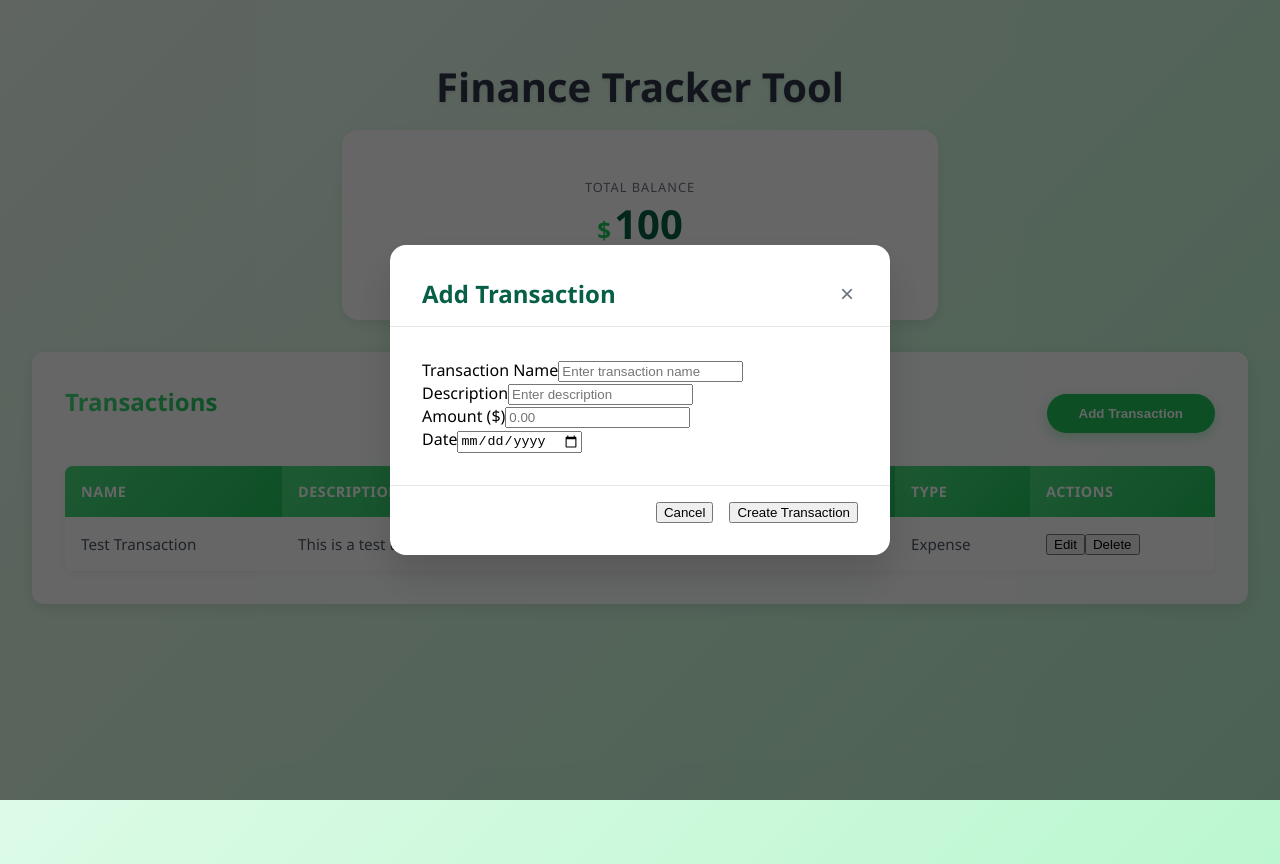
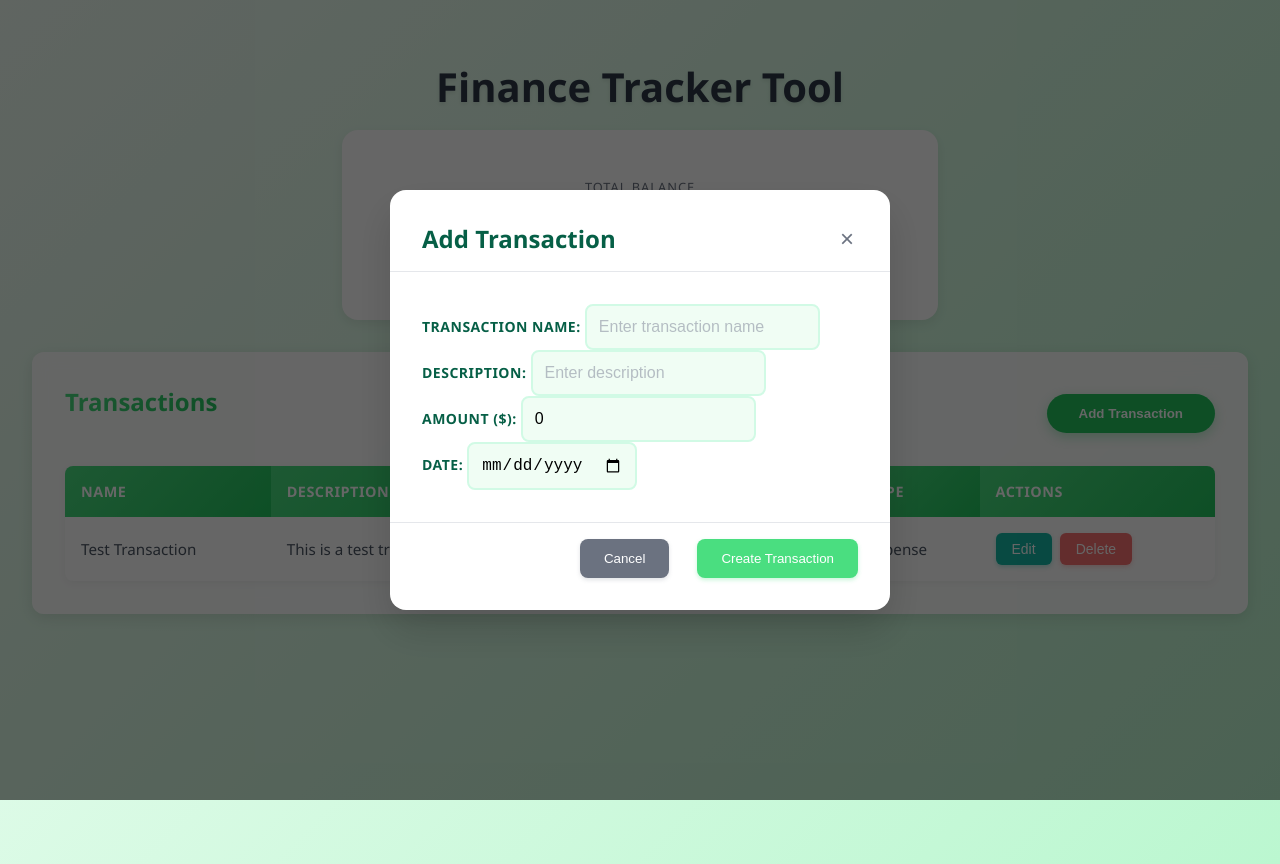
Before and after one commit to YawDev/finance-tracker-tool, a React (Vite) app: page / in a window 1280 px wide. Both pictures are taken after a click on the button "Add Transaction". Built offline with nearby package versions, Linux system fonts and the light colour scheme.

Commit message:
UI changes, Add, Edit, Delete added

```diff
--- a/src/components/AddOrEditModal.tsx
+++ b/src/components/AddOrEditModal.tsx
@@ -3,7 +3,17 @@ import Form from "react-bootstrap/Form";
 import Button from "react-bootstrap/Button";
 import type { Transaction } from "../utils/Types";
 import AppContext from "../utils/Context";
-import { useContext } from "react";
+import { useContext, useEffect, useState } from "react";
+
+type FormState = {
+  fieldsUnchanged: boolean;
+  formInput: {
+    name: string;
+    description: string;
+    amount: number;
+    date: string; // or Date depending on your needs
+  };
+};
 
 const AddOrEditModal = ({
   modalIsOpen,
@@ -15,6 +25,41 @@ const AddOrEditModal = ({
   editMode: { isEdit: boolean; transaction: Transaction | null };
 }) => {
   const context = useContext(AppContext);
+  const [formState, setFormState] = useState<FormState>({
+    fieldsUnchanged: true,
+    formInput: {
+      name: "",
+      description: "",
+      amount: 0,
+      date: new Date().toDateString(),
+    },
+  });
+
+  useEffect(() => {
+    // When editMode.transaction changes, update the form state
+    if (editMode.transaction) {
+      setFormState({
+        fieldsUnchanged: true,
+        formInput: {
+          name: editMode.transaction.name || "",
+          description: editMode.transaction.description || "",
+          amount: editMode.transaction.amount || 0,
+          date: editMode.transaction.date || new Date().toDateString(),
+        },
+      });
+    } else {
+      // Clear the form when not in edit mode
+      setFormState({
+        fieldsUnchanged: true,
+        formInput: {
+          name: "",
+          description: "",
+          amount: 0,
+          date: new Date().toDateString(),
+        },
+      });
+    }
+  }, [editMode.transaction]);
 
   if (!context) {
     throw new Error(
@@ -27,10 +72,11 @@ const AddOrEditModal = ({
   const handleAddOrEditTransaction = () => {
     if (editMode.isEdit && editMode.transaction) {
       // field validation goes here.
-      alert("submitted!");
-      //updateItem(editMode.transaction);
+      updateItem(editMode.transaction);
+      handleCloseModal();
     } else {
-      alert("submitted!");
+      AddNewItem();
+      handleCloseModal();
     }
   };
 
@@ -39,15 +85,27 @@ const AddOrEditModal = ({
       if (transaction.id === item.id) {
         return {
           ...transaction,
-          name: "Updated Name",
-          description: "Updated Description",
-          amount: 100,
-          date: "2024-06-01",
+          name: formState.formInput.name,
+          description: formState.formInput.description,
+          amount: formState.formInput.amount,
+          date: formState.formInput.date,
         };
       }
       return transaction;
     });
     setTransactionList(updatedItem);
+  };
+
+  const AddNewItem = () => {
+    const newItem = {
+      name: formState.formInput.name,
+      description: formState.formInput.description,
+      amount: formState.formInput.amount,
+      date: formState.formInput.date,
+      id: crypto.randomUUID(),
+      type: { name: "Expense" },
+    };
+    setTransactionList([...transactionList, newItem as Transaction]);
   };
 
   return (
@@ -71,61 +129,118 @@ const AddOrEditModal = ({
         <div className="modal-body">
           <Form>
             <Form.Group className="mb-3">
-              <Form.Label htmlFor="Name">Transaction Name</Form.Label>
+              <Form.Label htmlFor="Name">Transaction Name: </Form.Label>
               <Form.Control
                 type="text"
                 id="Name"
                 placeholder="Enter transaction name"
-                value={editMode.transaction ? editMode.transaction.name : ""}
-                onChange={(e) => {}}
+                value={formState.formInput.name}
+                onChange={(e) => {
+                  setFormState((prevState) => ({
+                    ...prevState,
+                    formInput: {
+                      ...prevState.formInput,
+                      name: e.target.value,
+                    },
+                  }));
+                }}
               />
             </Form.Group>
 
             <Form.Group className="mb-3">
-              <Form.Label htmlFor="Description">Description</Form.Label>
+              <Form.Label htmlFor="Description">Description: </Form.Label>
               <Form.Control
                 type="text"
                 id="Description"
                 placeholder="Enter description"
-                value={
-                  editMode.transaction ? editMode.transaction.description : ""
-                }
-                onChange={() => {}}
+                value={formState.formInput.description}
+                onChange={(e) => {
+                  setFormState((prevState) => ({
+                    ...prevState,
+                    formInput: {
+                      ...prevState.formInput,
+                      description: e.target.value,
+                    },
+                  }));
+                }}
               />
             </Form.Group>
 
             <Form.Group className="mb-3">
-              <Form.Label htmlFor="Amount">Amount ($)</Form.Label>
+              <Form.Label htmlFor="Amount">Amount ($): </Form.Label>
               <Form.Control
                 type="number"
                 id="Amount"
                 placeholder="0.00"
                 step="0.01"
-                value={editMode.transaction ? editMode.transaction.amount : ""}
-                onChange={() => {}}
+                value={formState.formInput.amount}
+                onChange={(e) => {
+                  setFormState((prevState) => ({
+                    ...prevState,
+                    formInput: {
+                      ...prevState.formInput,
+                      amount: parseFloat(e.target.value),
+                    },
+                  }));
+                }}
               />
             </Form.Group>
 
             <Form.Group className="mb-3">
-              <Form.Label htmlFor="Date">Date</Form.Label>
+              <Form.Label htmlFor="Date">Date: </Form.Label>
               <Form.Control
                 type="date"
                 id="Date"
-                value={editMode.transaction ? editMode.transaction.date : ""}
-                onChange={() => {}}
+                value={formState.formInput.date}
+                onChange={(e) => {
+                  setFormState((prevState) => ({
+                    ...prevState,
+                    formInput: {
+                      ...prevState.formInput,
+                      date: e.target.value,
+                    },
+                  }));
+                }}
               />
             </Form.Group>
           </Form>
         </div>
 
         <div className="modal-footer">
-          <Button variant="secondary" onClick={handleCloseModal}>
+          <Button
+            variant="secondary"
+            className="modal-cancel-btn"
+            onClick={() => {
+              setFormState({
+                fieldsUnchanged: true,
+                formInput: {
+                  name: "",
+                  description: "",
+                  amount: 0,
+                  date: new Date().toISOString(),
+                },
+              });
+              handleCloseModal();
+            }}
+          >
             Cancel
           </Button>
           <Button
             variant="success"
-            className="ms-2"
-            onClick={() => handleAddOrEditTransaction()}
+            className="modal-submit-btn"
+            onClick={() => {
+              handleAddOrEditTransaction();
+              setFormState({
+                fieldsUnchanged: true,
+                formInput: {
+                  name: "",
+                  description: "",
+                  amount: 0,
+                  date: new Date().toISOString(),
+                },
+              });
+              handleCloseModal();
+            }}
           >
             {editMode.isEdit ? "Update Transaction" : "Create Transaction"}
           </Button>
--- a/src/components/BalanceCalculator.tsx
+++ b/src/components/BalanceCalculator.tsx
@@ -10,7 +10,7 @@ const BalanceCalculator = () => {
       const total = context.transactionList.reduce((acc, transaction) => {
         return acc + transaction.amount;
       }, 0);
-      context.setTotalSpent(total);
+      context.setTotalSpent(Math.round(total * 100) / 100);
     }
   }, [context]);
 
--- a/src/components/TransactionListItem.tsx
+++ b/src/components/TransactionListItem.tsx
@@ -1,5 +1,6 @@
-import React from "react";
+import React, { useContext } from "react";
 import type { Transaction } from "../utils/Types";
+import AppContext from "../utils/Context";
 
 const TransactionListItem = ({
   transaction,
@@ -12,6 +13,25 @@ const TransactionListItem = ({
   >;
   setModalIsOpen: (boolean: boolean) => void;
 }) => {
+  const context = useContext(AppContext);
+  if (!context) {
+    throw new Error(
+      "TransactionListItem must be used within an AppContext Provider",
+    );
+  }
+
+  const { transactionList, setTransactionList } = context;
+
+  const handleDeleteItem = (transactionToDelete: Transaction) => {
+    window.confirm("Are you sure you want to delete this transaction?") &&
+      deleteItem(transactionToDelete);
+  };
+  const deleteItem = (transactionToDelete: Transaction) => {
+    const updatedItem = transactionList.filter(
+      (transaction) => transaction.id !== transactionToDelete.id,
+    );
+    setTransactionList(updatedItem);
+  };
   return (
     <tr className="transaction-row" key={transaction.id}>
       <td>{transaction.name}</td>
@@ -22,6 +42,7 @@ const TransactionListItem = ({
       <td>
         <div className="action-buttons">
           <button
+            className="edit-btn"
             onClick={() => {
               setEditMode({ isEdit: true, transaction });
               setModalIsOpen(true);
@@ -30,7 +51,12 @@ const TransactionListItem = ({
             Edit
           </button>
 
-          <button>Delete</button>
+          <button
+            className="delete-btn"
+            onClick={() => handleDeleteItem(transaction)}
+          >
+            Delete
+          </button>
         </div>
       </td>
     </tr>
--- a/src/styles/App.css
+++ b/src/styles/App.css
@@ -265,3 +265,140 @@ h1 {
   padding: 1rem 2rem 2rem 2rem;
   border-top: 1px solid #e5e7eb;
 }
+
+/* Action Buttons Styling */
+.action-buttons {
+  display: flex;
+  gap: 0.5rem;
+}
+
+.edit-btn {
+  background-color: #14b8a6;
+  color: white;
+  border: none;
+  padding: 0.5rem 1rem;
+  border-radius: 6px;
+  font-size: 0.875rem;
+  font-weight: 500;
+  cursor: pointer;
+  transition: all 0.2s ease;
+  box-shadow: 0 2px 4px rgba(20, 184, 166, 0.3);
+}
+
+.edit-btn:hover {
+  background-color: #0d9488;
+  transform: translateY(-1px);
+  box-shadow: 0 4px 8px rgba(20, 184, 166, 0.4);
+}
+
+.edit-btn:active {
+  transform: translateY(0);
+}
+
+.delete-btn {
+  background-color: #f87171;
+  color: white;
+  border: none;
+  padding: 0.5rem 1rem;
+  border-radius: 6px;
+  font-size: 0.875rem;
+  font-weight: 500;
+  cursor: pointer;
+  transition: all 0.2s ease;
+  box-shadow: 0 2px 4px rgba(248, 113, 113, 0.3);
+}
+
+.delete-btn:hover {
+  background-color: #ef4444;
+  transform: translateY(-1px);
+  box-shadow: 0 4px 8px rgba(248, 113, 113, 0.4);
+}
+
+.delete-btn:active {
+  transform: translateY(0);
+}
+
+/* Modal Button Styling */
+.modal-cancel-btn {
+  background-color: #6b7280 !important;
+  border: none !important;
+  color: white !important;
+  padding: 0.75rem 1.5rem !important;
+  border-radius: 8px !important;
+  font-weight: 500 !important;
+  transition: all 0.2s ease !important;
+  box-shadow: 0 2px 4px rgba(107, 114, 128, 0.2) !important;
+}
+
+.modal-cancel-btn:hover {
+  background-color: #4b5563 !important;
+  border: none !important;
+  transform: translateY(-1px) !important;
+  box-shadow: 0 4px 8px rgba(107, 114, 128, 0.3) !important;
+}
+
+.modal-cancel-btn:active {
+  transform: translateY(0) !important;
+}
+
+.modal-submit-btn {
+  background-color: #4ade80 !important;
+  border: none !important;
+  color: white !important;
+  padding: 0.75rem 1.5rem !important;
+  border-radius: 8px !important;
+  font-weight: 500 !important;
+  transition: all 0.2s ease !important;
+  box-shadow: 0 2px 4px rgba(74, 222, 128, 0.3) !important;
+  margin-left: 0.75rem !important;
+}
+
+.modal-submit-btn:hover {
+  background-color: #22c55e !important;
+  border: none !important;
+  transform: translateY(-1px) !important;
+  box-shadow: 0 4px 8px rgba(74, 222, 128, 0.4) !important;
+}
+
+.modal-submit-btn:active {
+  transform: translateY(0) !important;
+}
+
+/* Modal Form Styling */
+.modal-body .form-group {
+  margin-bottom: 1.5rem;
+}
+
+.modal-body .form-label {
+  color: #065f46 !important;
+  font-weight: 600 !important;
+  margin-bottom: 0.5rem !important;
+  font-size: 0.875rem !important;
+  text-transform: uppercase !important;
+  letter-spacing: 0.5px !important;
+}
+
+.modal-body .form-control {
+  border: 2px solid #d1fae5 !important;
+  border-radius: 8px !important;
+  padding: 0.75rem !important;
+  font-size: 1rem !important;
+  transition: all 0.3s ease !important;
+  background-color: #f0fdf4 !important;
+}
+
+.modal-body .form-control:focus {
+  border-color: #22c55e !important;
+  box-shadow: 0 0 0 3px rgba(34, 197, 94, 0.1) !important;
+  background-color: #ffffff !important;
+  outline: none !important;
+}
+
+.modal-body .form-control::placeholder {
+  color: #9ca3af !important;
+  opacity: 0.7 !important;
+}
+
+.modal-body .form-control:hover {
+  border-color: #a7f3d0 !important;
+}
```
Also changed, not shown: src/components/TransactionListView.tsx (+6 -2 lines).
